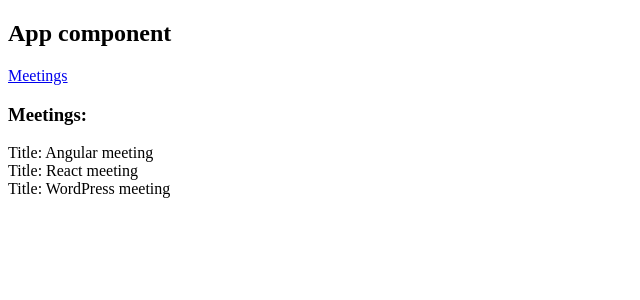
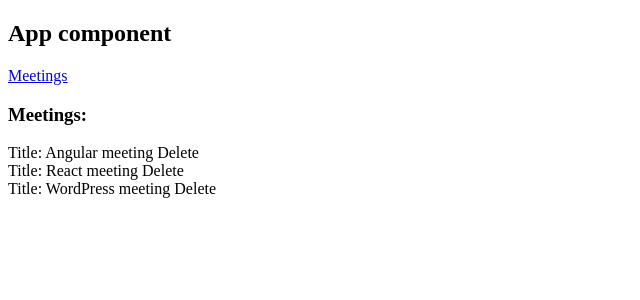
Before and after one commit to safo6m/angular-playground, an Angular app: page /meetings in a window 1280 px wide. Shown: the top 300 px of the page, without its empty margins (0-640 px from the left). Built offline with nearby package versions, Linux system fonts and the light colour scheme.

Commit message:
Implement meeting deletion

```diff
--- a/src/app/components/meeting/meeting.component.html
+++ b/src/app/components/meeting/meeting.component.html
@@ -1 +1 @@
-Title: {{ meeting.title }}
+Title: {{ meeting.title }} <span (click)="onDeleteClick()">Delete</span>
--- a/src/app/components/meeting/meeting.component.ts
+++ b/src/app/components/meeting/meeting.component.ts
@@ -1,4 +1,4 @@
-import { Component, Input } from '@angular/core';
+import { Component, Input, Output, EventEmitter } from '@angular/core';
 import { Meeting } from '../../model/meeting.model';
 
 @Component({
@@ -8,4 +8,9 @@ import { Meeting } from '../../model/meeting.model';
 })
 export class MeetingComponent {
   @Input() meeting: Meeting;
+  @Output() deleteMeeting: EventEmitter<Meeting> = new EventEmitter();
+
+  public onDeleteClick() {
+    this.deleteMeeting.emit(this.meeting);
+  }
 }
--- a/src/app/pages/meetings-container/meetings-container.component.html
+++ b/src/app/pages/meetings-container/meetings-container.component.html
@@ -3,5 +3,6 @@
 <div *ngFor="let meeting of meetings">
   <app-meeting
     [meeting]="meeting"
+    (deleteMeeting)="onMeetingDelete($event)"
   ></app-meeting>
 </div>
--- a/src/app/pages/meetings-container/meetings-container.component.ts
+++ b/src/app/pages/meetings-container/meetings-container.component.ts
@@ -17,4 +17,8 @@ export class MeetingsContainerComponent implements OnInit {
   ngOnInit() {
     this.meetings = this.meetingService.meetings;
   }
+
+  public onMeetingDelete(meeting: Meeting) {
+    this.meetings = this.meetings.filter((originalMeeting: Meeting) => meeting !== originalMeeting);
+  }
 }
```
